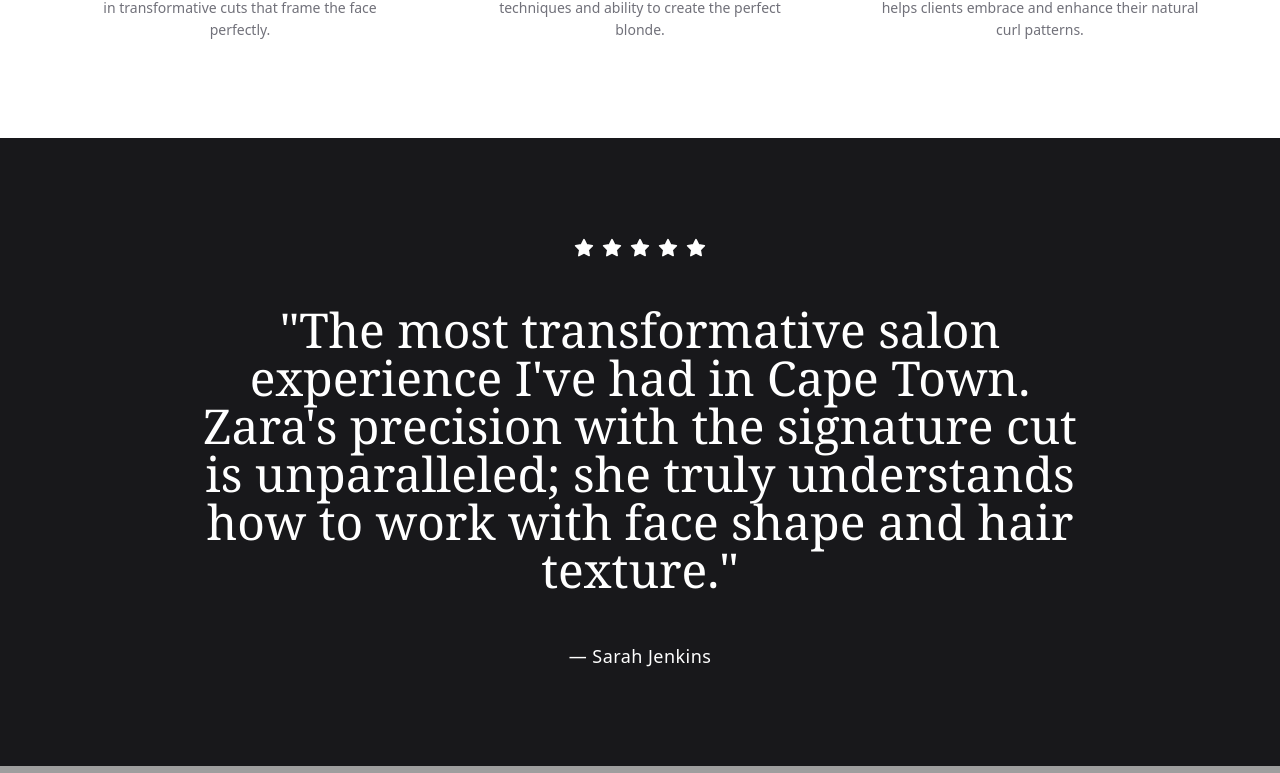
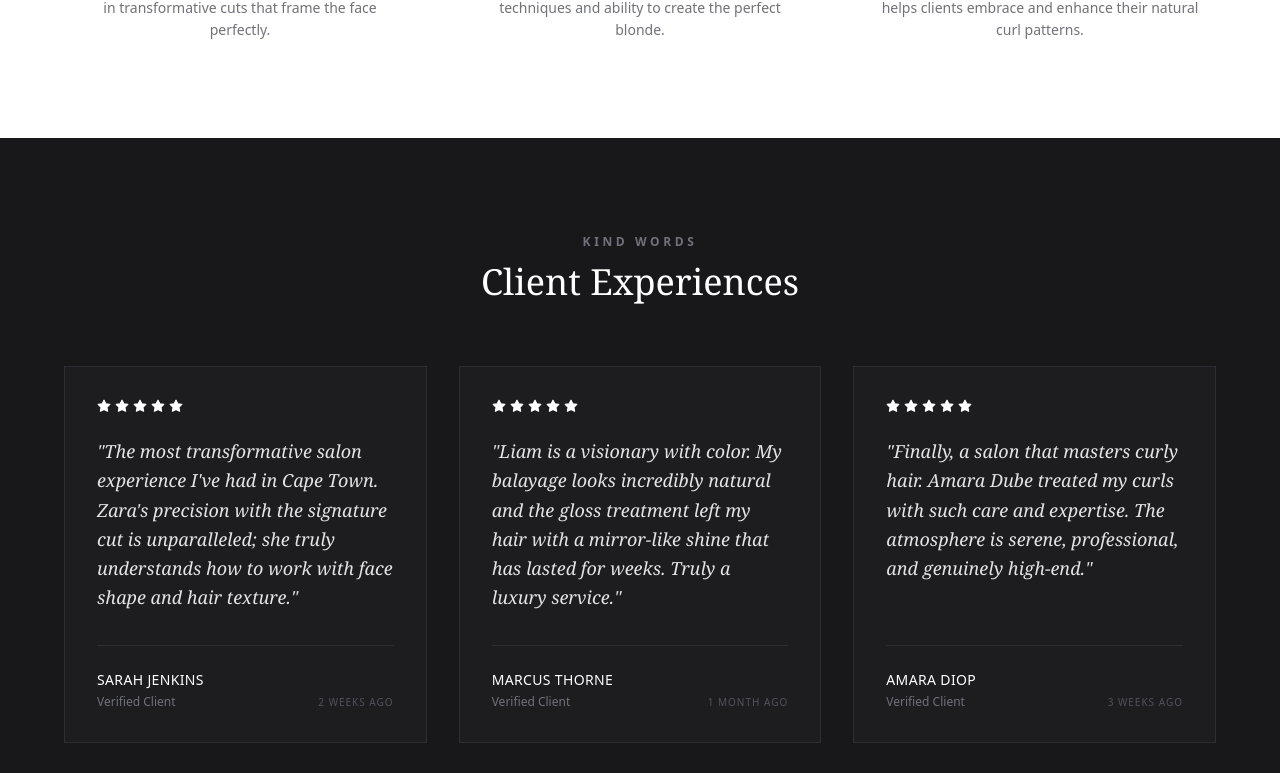
Before and after one commit to rudzie-dev/salon-website, a React (Vite) app: page / in a window 1280 px wide. Shown: the part 3054-3827 px from the top of the page. Built offline with nearby package versions, Linux system fonts and the light colour scheme; grey boxes are pictures that could not be loaded.

Commit message:
Update App.jsx

```diff
--- a/src/App.jsx
+++ b/src/App.jsx
@@ -554,22 +554,50 @@ export default function App() {
         </div>
       </section>
 
-      {/* Testimonials (Section 1.1.3 - Social Proof) */}
-      <section className="py-24 px-6 bg-zinc-900 text-white">
-        <div className="container mx-auto max-w-4xl text-center">
-          <div className="mb-12">
-             <Star className="inline-block mx-1 text-white fill-current" size={20} />
-             <Star className="inline-block mx-1 text-white fill-current" size={20} />
-             <Star className="inline-block mx-1 text-white fill-current" size={20} />
-             <Star className="inline-block mx-1 text-white fill-current" size={20} />
-             <Star className="inline-block mx-1 text-white fill-current" size={20} />
+{/* Testimonials Section */}
+<section className="py-24 px-6 bg-zinc-900 text-white overflow-hidden">
+  <div className="container mx-auto max-w-6xl">
+    <div className="text-center mb-16">
+      <h3 className="text-zinc-500 uppercase tracking-[0.3em] text-xs font-semibold mb-3">Kind Words</h3>
+      <h2 className="text-3xl md:text-4xl font-serif text-white">Client Experiences</h2>
+    </div>
+
+    {/* Mobile: Scroll Carousel (flex) | Desktop: Static Grid (md:grid) */}
+    <div className="flex overflow-x-auto pb-8 snap-x snap-mandatory hide-scrollbar md:grid md:grid-cols-3 md:gap-8 md:overflow-visible">
+      {TESTIMONIALS.map((review) => (
+        <div
+          key={review.id}
+          className="min-w-[85%] sm:min-w-[60%] md:min-w-0 mr-6 md:mr-0 snap-center bg-zinc-800/40 p-8 border border-zinc-700/50 flex flex-col justify-between transition-all duration-300 hover:bg-zinc-800/60"
+        >
+          <div>
+            <div className="flex mb-6">
+              {[...Array(review.rating)].map((_, i) => (
+                <Star key={i} size={14} className="text-white fill-current mr-1" />
+              ))}
+            </div>
+            <p className="text-lg font-serif italic mb-8 leading-relaxed text-zinc-200">
+              "{review.text}"
+            </p>
           </div>
-          <h2 className="text-3xl md:text-5xl font-serif leading-tight mb-12">
-            "{TESTIMONIALS[0].text}"
-          </h2>
-          <p className="text-lg font-medium tracking-wide">— {TESTIMONIALS[0].name}</p>
+          <div className="flex justify-between items-end border-t border-zinc-700/50 pt-6">
+            <div>
+              <p className="text-sm font-medium tracking-wide uppercase">{review.name}</p>
+              <p className="text-xs text-zinc-500 mt-1">Verified Client</p>
+            </div>
+            <span className="text-[10px] text-zinc-600 uppercase tracking-widest">{review.date}</span>
+          </div>
         </div>
-      </section>
+      ))}
+    </div>
+
+    {/* Visual cue for mobile users */}
+    <div className="flex justify-center gap-2 mt-4 md:hidden">
+      <div className="w-8 h-0.5 bg-white/30"></div>
+      <div className="w-8 h-0.5 bg-white/10"></div>
+      <div className="w-8 h-0.5 bg-white/10"></div>
+    </div>
+  </div>
+</section>
 
 {/* Gallery Teaser (Section 1.2.3) */}
       <section id="gallery" className="grid grid-cols-2 md:grid-cols-4 overflow-hidden">
```
